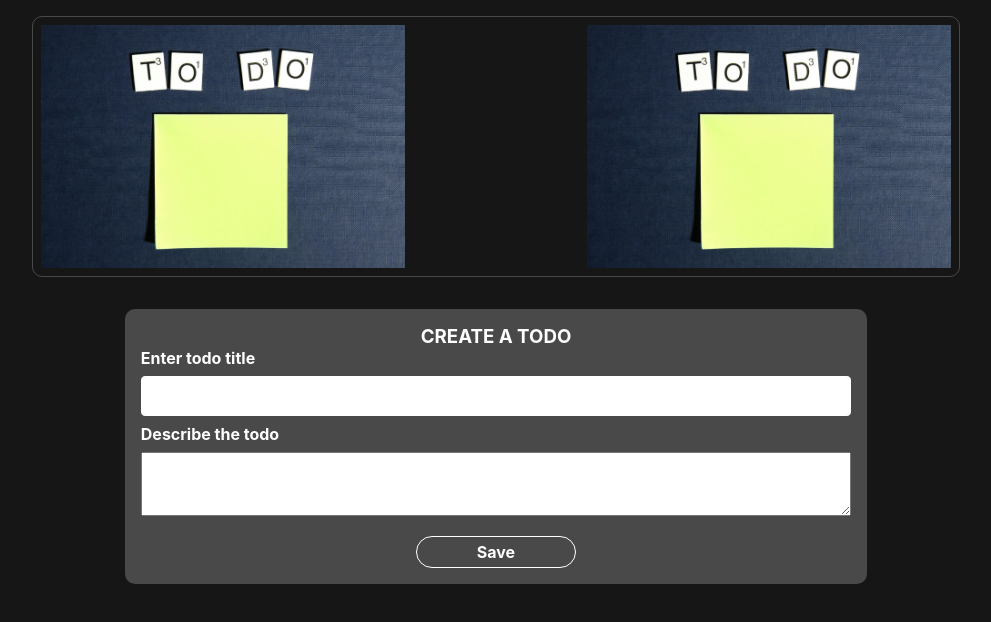
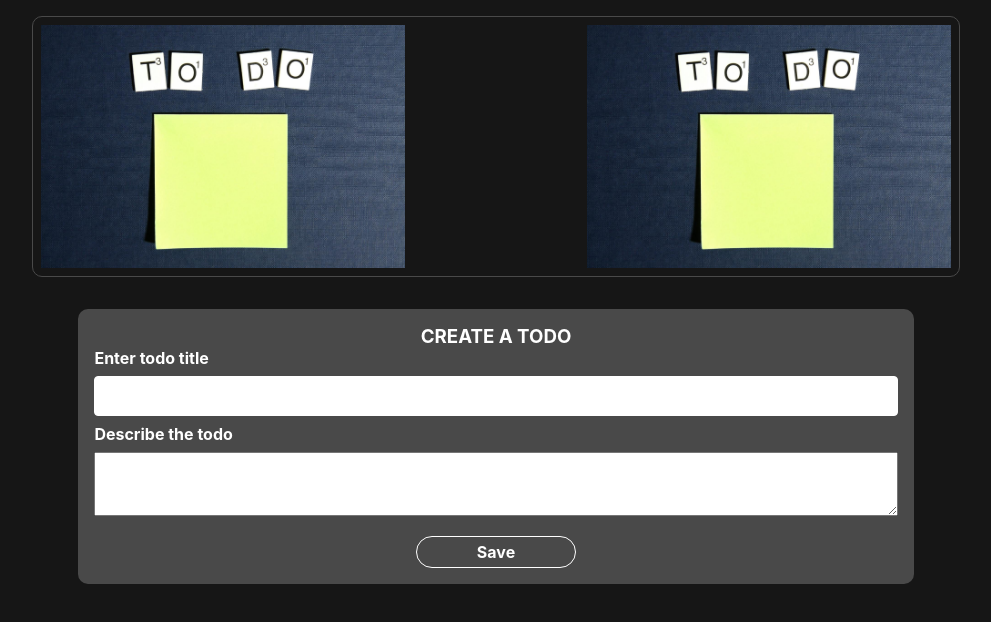
Before and after one commit to Kariqs/react-todo, a React (Create React App) app: page / in a window 1280 px wide. Both pictures are taken after a click on the button "CREATE TODOS". Shown: the top 622 px of the page, without its empty margins (144-1135 px from the left). Built offline with nearby package versions, Linux system fonts and the light colour scheme; the HTML template or start-up script is replaced by a standard one.

Commit message:
Made some changes

```diff
--- a/src/components/TodoForm.jsx
+++ b/src/components/TodoForm.jsx
@@ -2,15 +2,37 @@ import styles from "./TodoForm.module.css";
 import React from "react";
 
 const TodoForm = () => {
+  const submitFormHandler = (event) => {
+    event.preventDefault();
+  };
+
+  const inputChangeHandler = (input, value) => {
+    console.log([input] + ":" + value);
+  };
   return (
     <React.Fragment>
       <div className={styles.formdiv}>
-        <form action="">
+        <form onSubmit={submitFormHandler} action="">
           <h3>Create a Todo</h3>
           <label htmlFor="todo">Enter todo title</label>
-          <input type="text" id="todo" name="todo" />
+          <input
+            onChange={(event) => {
+              inputChangeHandler("todo", event.target.value);
+            }}
+            type="text"
+            id="todo"
+            name="todo"
+          />
           <label htmlFor="desc">Describe the todo</label>
-          <textarea name="" id="desc" cols="30" rows="10"></textarea>
+          <textarea
+            onChange={(event) => {
+              inputChangeHandler("desc", event.target.value);
+            }}
+            name=""
+            id="desc"
+            cols="30"
+            rows="10"
+          ></textarea>
           <div className={styles.buttondiv}>
             <button type="submit">Save</button>
           </div>
--- a/src/components/TodoForm.module.css
+++ b/src/components/TodoForm.module.css
@@ -1,5 +1,5 @@
 .formdiv {
-  width: 80%;
+  width: 90%;
   margin: auto;
   background-color: #494949;
   margin-top: 2rem;
@@ -11,7 +11,7 @@
   width: 100%;
 }
 
-.formdiv form h3{
+.formdiv form h3 {
   text-align: center;
   padding: 0;
   margin: 0;
@@ -36,9 +36,10 @@
   margin-bottom: 0.5rem;
 }
 
-.formdiv form textarea{
+.formdiv form textarea {
   width: 100%;
   height: 4rem;
+  padding: 0.5rem;
 }
 
 .buttondiv {
```
